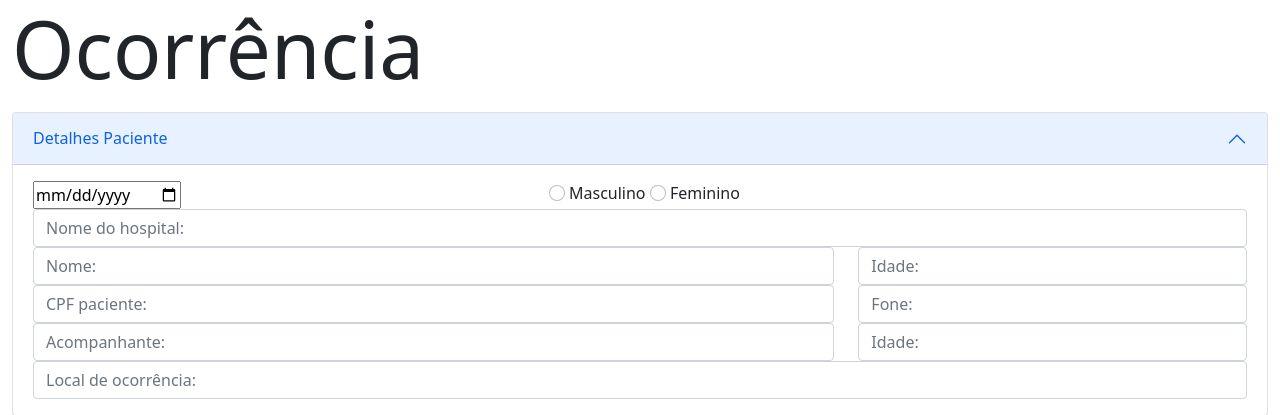
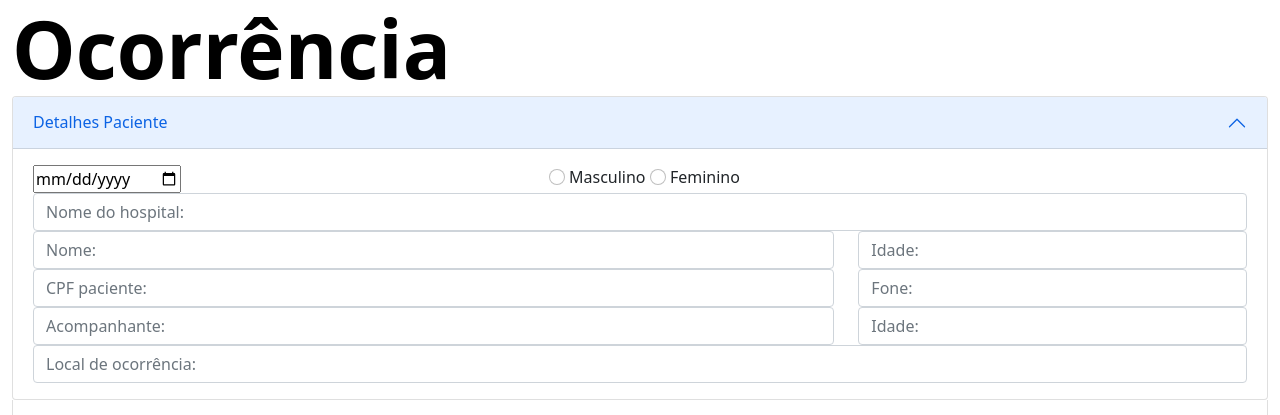
Before and after one commit to Mulannes/bombeiros, a PHP site: page /doRegister.php in a window 1280 px wide. Shown: the top 415 px of the page. Run offline with PHP 8.4, Linux system fonts and the light colour scheme.

```diff
--- a/bombeiro/PHP/doRegister.php
+++ b/bombeiro/PHP/doRegister.php
@@ -38,7 +38,7 @@ include("admin/redirectadm.php");
         <form action="salvar_ocorrencia.php" method="post">
             <div class="row text">
                 <div class="col-lg">
-                    <p class="display-1">Ocorrência</p>
+                    <a href="ocorrencia.php" class="display-1" style="color: black; text-decoration: none; font-weight: 600;">Ocorrência</a>
                 </div>
             </div>
             <!--                     -->
```
